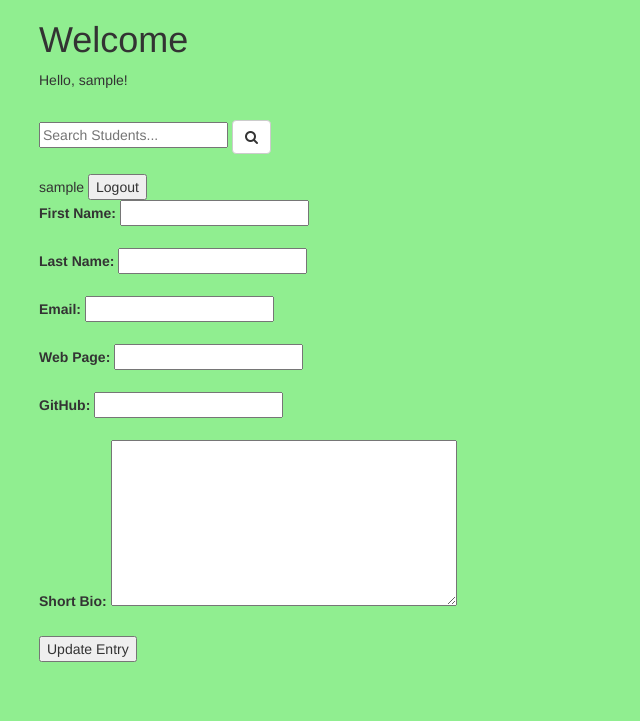
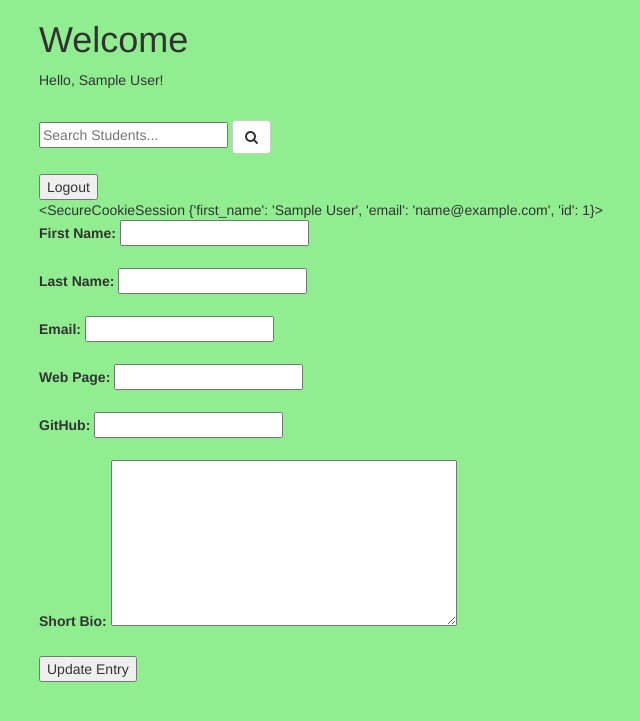
Before and after one commit to DigitalCrafts-September-2016-Cohort/GetCohort, a Flask app: template templates/update.html in a window 1280 px wide. Shown: the top 721 px of the page, without its empty margins (31-671 px from the left). Run offline with Flask 2, Linux system fonts and the light colour scheme; the template is opened without the code that fills it, so the values that code supplies are empty; the visitor is signed in with stand-in values (Sample User, id 1); some libraries are stand-ins or nearby versions.

Commit message:
Fix branch and add additional session cookies

```diff
--- a/server.py
+++ b/server.py
@@ -123,10 +123,6 @@ def all_students():
     ''', cohort_name
     )
     result_list = query.namedresult()
-    # print '\n\nresult_list: %s\n\n' % result_list
-    # print "\n\nsession['username']%s\n\n" % session['username']
-
-    flash('Hello, %s !' % session['username'])
     return render_template(
         "all_students.html",
         result_list = result_list,
@@ -176,20 +172,19 @@ def delete():
     )
     return redirect("/all_students")
 
-@app.route("/update", methods=["POST", "GET"])
+@app.route("/update", methods=["POST"])
 def update():
-    email = request.form.get("email")
+    # email = request.form.get("email")
     user_id = request.form.get("id")
-    print "\n\nUser id from /update route %s\n\n" % user_id
+    print "\n\nUser ID: %s\n\n" % user_id
 
-    if session['email'] == email:
-        return render_template(
-            "update.html",
-            user_id=user_id,
-        )
-
-    else:
-        return redirect('/')
+    query_student = db.query("select * from users where id = $1", user_id)
+    result_list = query_student.namedresult()
+    return render_template(
+        "update.html",
+        result = result_list[0],
+        user_id = user_id
+    )
 
 @app.route("/update_entry", methods=["POST"])
 def update_entry():
@@ -200,6 +195,10 @@ def update_entry():
     web_page = request.form.get("web_page")
     github = request.form.get("github")
     bio = request.form.get("bio")
+
+    print "\n\nUser ID: %s\n\n" % user_id
+    print "\n\nFirst name: %s\n\n" % first_name
+    print "\n\nBio: %s\n\n" % bio
 
     db.update(
         "users", {
@@ -310,10 +309,13 @@ def submit_login():
     password = request.form.get('password')
     query = db.query("select * from users where email = $1", email)
     result_list = query.namedresult()
+    print "result_list: %s\n\n\n" % result_list
     if len(result_list) > 0:
         user = result_list[0]
         if user.password == password:
-            session['username'] = email
+            session['first_name'] = user.first_name
+            session['email'] = user.email
+            session['id'] = user.id
             flash("%s, you have successfully logged into the application" % email)
             return redirect('/student_profile/%d' % user.id)
         else:
@@ -324,7 +326,9 @@ def submit_login():
 
 @app.route("/submit_logout", methods = ["POST"])
 def submit_logout():
-    del session["username"]
+    del session['first_name']
+    del session['email']
+    del session['id']
     return redirect("/")
 
 
--- a/templates/layout.html
+++ b/templates/layout.html
@@ -12,7 +12,7 @@
       <div class="row">
         <div class="col-lg-12">
           <h1>Welcome</h1>
-          <p>Hello, {{session['username'] or 'there'}}!</p>
+          <p>Hello, {{session['first_name'] or 'there'}}!</p>
           <br>
           <form action="/search_user" method="POST">
             <input type="text" name="search_bar" value="" placeholder="Search Students...">
@@ -26,9 +26,8 @@
 
       <div class="row">
         <div class="col-lg-12">
-          {% if session['username'] %}
+          {% if session['first_name'] %}
             <form class="" action="/submit_logout" method="post">
-              {{ session["username"].lower() }}
               <button type="submit" name="logout">Logout</button>
             </form>
           {% endif %}
--- a/templates/student_profile.html
+++ b/templates/student_profile.html
@@ -18,5 +18,8 @@
 <form class="" action="/update" method="post">
   <input type="hidden" name="email" value="{{student.email}}">
   <input type="hidden" name="id" value="{{student.id}}">
+  {% if session['id'] == student.id %}
     <button type="submit" name="button_update_entry">Update Entry</button>
+  {% endif %}
+</form>
 {% endblock %}
--- a/templates/update.html
+++ b/templates/update.html
@@ -2,33 +2,34 @@
 
 {% extends "layout.html" %}
 
+{% block body %}
 
+{{session}}
 
-{% block body %}
 <form class="" action="/update_entry" method="POST">
   <input type="hidden" name="id" value="{{user_id}}">
   <label for="">First Name:</label>
-  <input type="text" name="first_name" value="">
+  <input type="text" name="first_name" value="{{result.first_name}}">
   <br>
   <br>
   <label for="">Last Name:</label>
-  <input type="text" name="last_name" value="">
+  <input type="text" name="last_name" value="{{result.last_name}}">
   <br>
   <br>
   <label for="">Email:</label>
-  <input type="text" name="email" value="">
+  <input type="text" name="email" value="{{result.email}}">
   <br>
   <br>
   <label for="">Web Page:</label>
-  <input type="text" name="web_page" value="">
+  <input type="text" name="web_page" value="{{result.web_page}}">
   <br>
   <br>
   <label for="">GitHub:</label>
-  <input type="text" name="github" value="">
+  <input type="text" name="github" value="{{result.github}}">
   <br>
   <br>
   <label for="">Short Bio:</label>
-  <textarea name="bio" rows="8" cols="40"></textarea>
+  <textarea name="bio" rows="8" cols="40">{{result.bio}}</textarea>
   <br>
   <br>
   <button type="submit">Update Entry</button>
```
